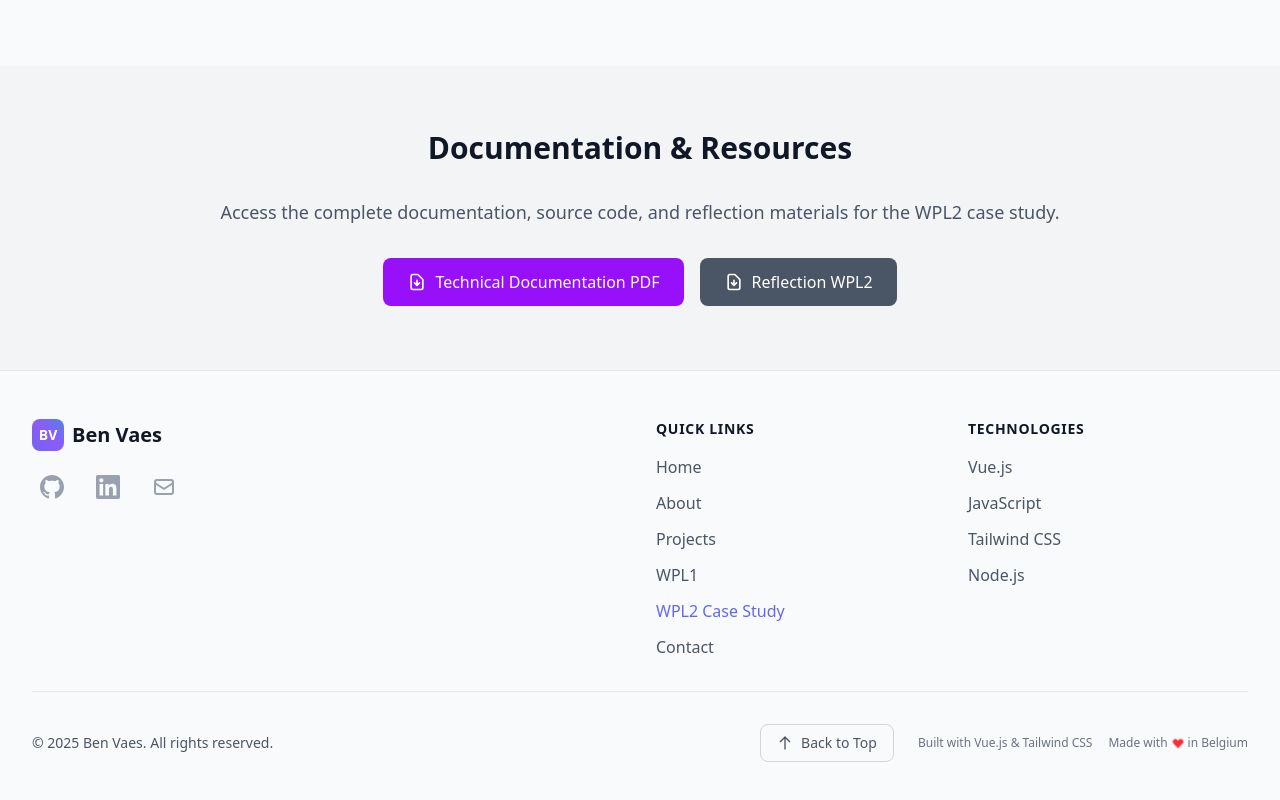
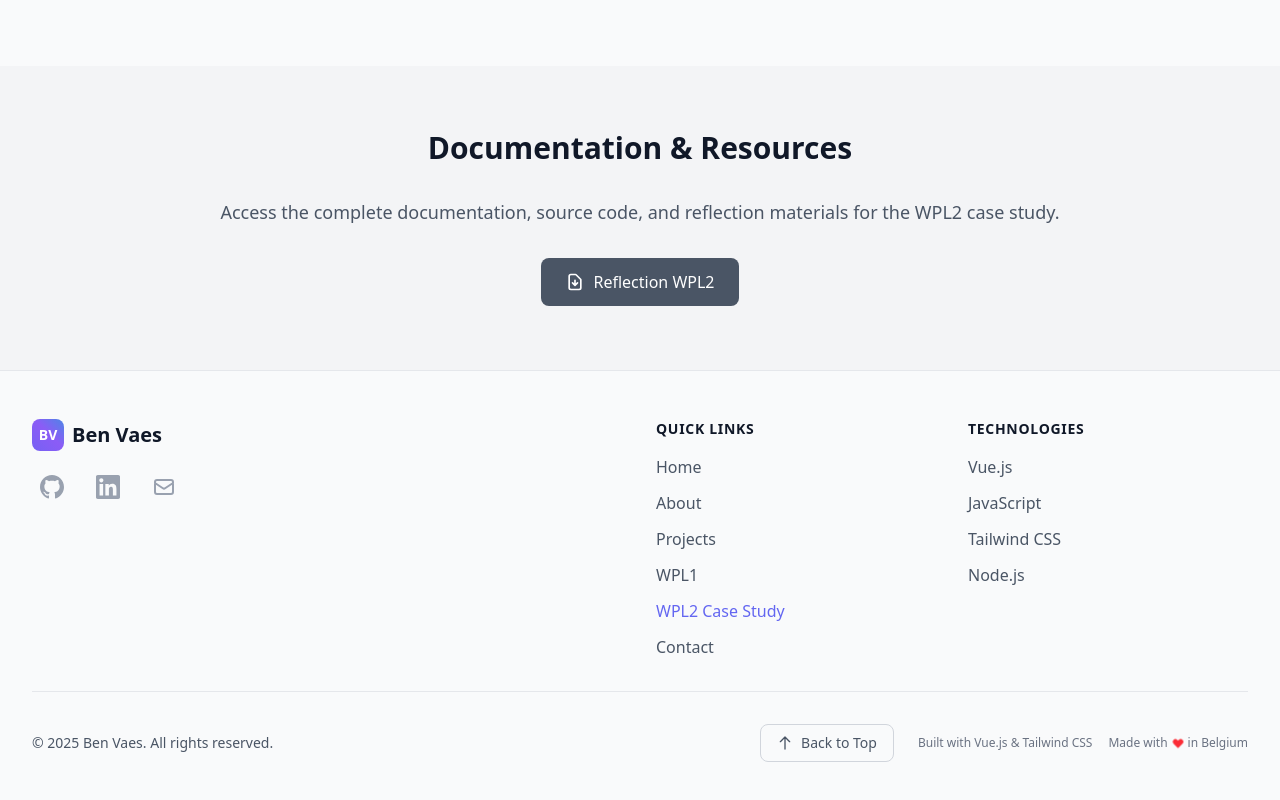
Before and after one commit to BenVaesPXL/Portfolio, a Vue app: page /wpl2 in a window 1280 px wide. Shown: the part 2581-3381 px from the top of the page. Built offline with nearby package versions, Linux system fonts and the light colour scheme.

Commit message:
feat: Remove Technical Documentation PDF link from download links in wpl2 store

```diff
--- a/src/stores/wpl2.js
+++ b/src/stores/wpl2.js
@@ -101,13 +101,6 @@ export const useWpl2Store = defineStore("wpl2", {
 
     downloadLinks: [
       {
-        id: 2,
-        text: "Technical Documentation PDF",
-        url: "/documents/wpl2-technical-documentation.pdf",
-        buttonColor: "bg-purple-600 hover:bg-purple-700",
-        primary: false,
-      },
-      {
         id: 3,
         text: "Reflection WPL2",
         url: "/documents/eindreflectiewpl2.pdf",
```
